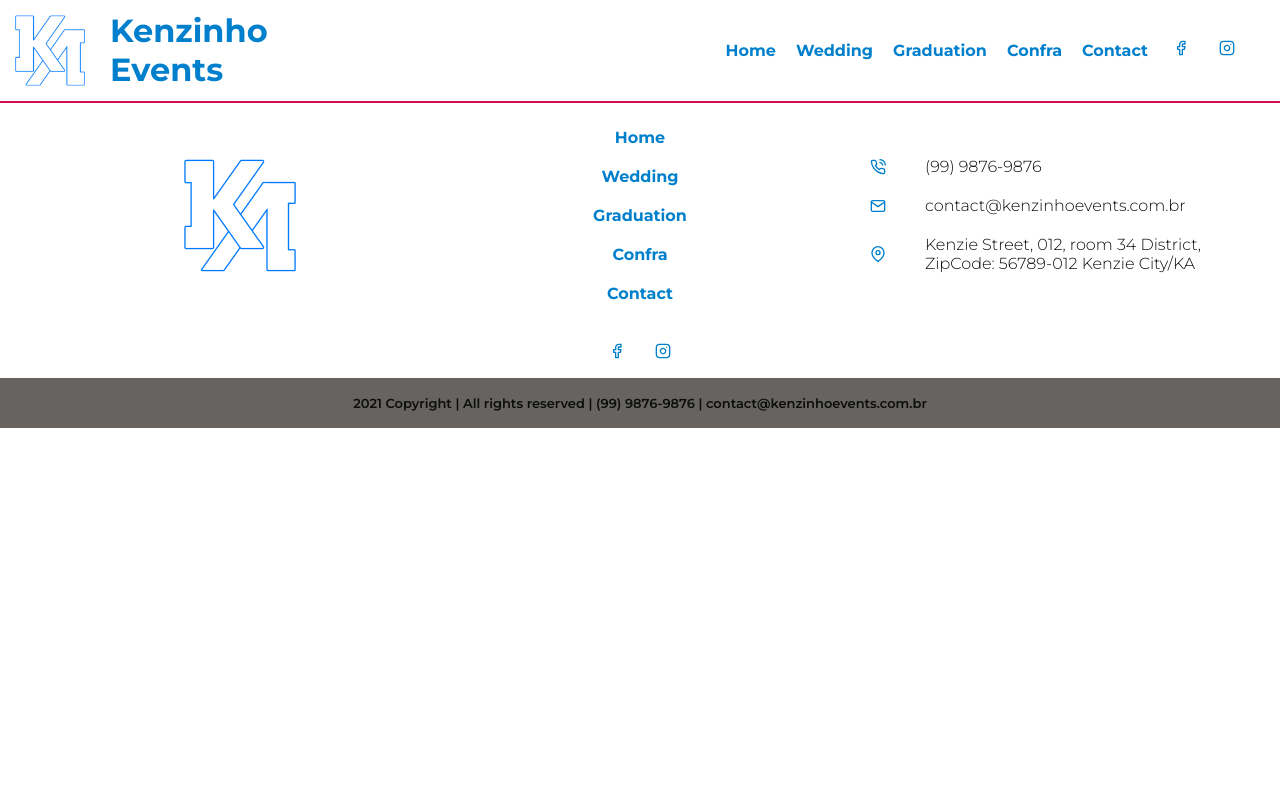
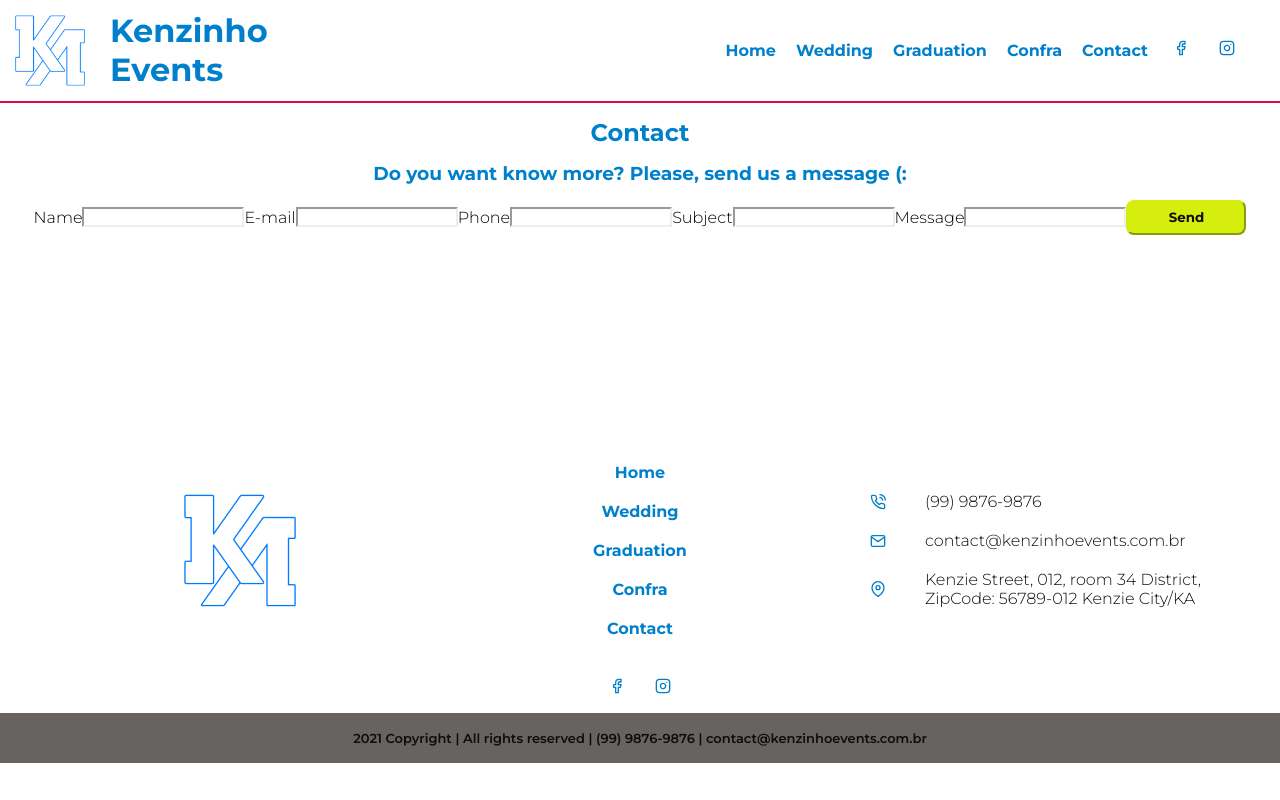
Before and after one commit to Kenzie-Academy-Brasil-Developers/react-entrega-s3-administracao-de-eventos-miaaferrari, a React (Create React App) app: page /contact in a window 1280 px wide. Built offline with nearby package versions, Linux system fonts and the light colour scheme.

Commit message:
code on contact component done

```diff
--- a/src/App.js
+++ b/src/App.js
@@ -2,12 +2,25 @@ import { Routes } from './routes';
 import { GlobalStyle } from './style/globalStyles';
 import { Header } from './components/Header';
 import { Footer } from './components/Footer';
+import { ToastContainer } from 'react-toastify';
+import 'react-toastify/dist/ReactToastify.css';
 
 
 function App() {
   return (
     <div>
       <GlobalStyle />
+      <ToastContainer
+        position="top-right"
+        autoClose={5000}
+        hideProgressBar={false}
+        newestOnTop={false}
+        closeOnClick
+        rtl={false}
+        pauseOnFocusLoss
+        draggable
+        pauseOnHover
+        />
       <Header />
       <Routes />
       <Footer />
--- a/src/components/Contact/index.js
+++ b/src/components/Contact/index.js
@@ -1,9 +1,75 @@
+import { Button } from '../Button/index';
+import { useForm } from 'react-hook-form';
+import * as yup from 'yup';
+import { yupResolver } from '@hookform/resolvers/yup';
+import { toast } from 'react-toastify';
+import { Container } from './style';
 
-export const Contact = () => {
+export const ContactComponent = () => {
+
+    const schema = yup.object().shape({
+        name: yup.string().required('Required entry'),
+        email: yup.string().email('Invalid E-mail').required('Required entry'),
+        phone: yup.string().required('Required entry'),
+        subject: yup.string().required('Required entry'),
+        message: yup.string().required('Required entry'),
+
+    })
+
+    const {
+        register,
+        handleSubmit,
+        formState: {errors}
+    } = useForm({
+        resolver: yupResolver(schema)
+    });
+
+    const onSubmitFunction = (data) => {
+        console.log(data)
+        toast.success('Message sent!');
+    }
 
     return (
-        <div>
-            Contact
-        </div>
+        <Container>
+            <h1>Contact</h1>
+            <h3>Do you want know more? Please, send us a message (:</h3>
+            <form onSubmit={handleSubmit(onSubmitFunction)}>
+                <label for='name'>Name</label>
+                <input
+                    type='text'
+                    name='name'
+                    {...register('name')}
+                    error={errors.name?.message}/>
+
+                <label for='email'>E-mail</label>
+                <input
+                    type='email'
+                    name='email'
+                    {...register('email')}
+                    error={errors.email?.message}/>
+
+                <label for='phone'>Phone</label>
+                <input
+                    type='text'
+                    name='phone'
+                    {...register('phone')}
+                    error={errors.phone?.message}/>
+
+                <label for='subject'>Subject</label>
+                <input
+                    type='text'
+                    name='subject'
+                    {...register('subject')}
+                    error={errors.subject?.message}/>
+
+                <label for='message'>Message</label>
+                <input
+                    type='text'
+                    name='message'
+                    {...register('message')}
+                    error={errors.message?.message}/>
+                <Button type='submit'>Send</Button>
+            </form>
+        </Container>
     )
 }
--- a/src/components/Contact/style.js
+++ b/src/components/Contact/style.js
@@ -1 +1,15 @@
 import styled from "styled-components";
+
+export const Container = styled.section`
+    text-align: center;
+    height: 40vh;
+
+    h1 {
+        margin: 15px;
+    }
+
+    h3 {
+        margin: 15px;
+    }
+
+`;
--- a/src/components/Footer/index.js
+++ b/src/components/Footer/index.js
@@ -12,11 +12,11 @@ export const Footer = () => {
                     <img src={logo} alt='Kenzinho logo'></img>
                 </div>
                 <div>
-                    <Link>Home</Link>
-                    <Link>Wedding</Link>
-                    <Link>Graduation</Link>
-                    <Link>Confra</Link>
-                    <Link>Contact</Link>
+                    <Link to='/'>Home</Link>
+                    <Link to='/wedding'>Wedding</Link>
+                    <Link to='/graduation'>Graduation</Link>
+                    <Link to='/confraternization'>Confra</Link>
+                    <Link to='/contact'>Contact</Link>
                 </div>
                 <div>
                     <div><FiPhoneCall /><p>(99) 9876-9876</p></div>
--- a/src/components/Footer/style.js
+++ b/src/components/Footer/style.js
@@ -3,6 +3,7 @@ import styled from "styled-components";
 export const Container = styled.footer`
     display: flex;
     flex-direction: column;
+    width: 100%;
 
     section {
         display: flex;
--- a/src/components/Header/index.js
+++ b/src/components/Header/index.js
@@ -16,7 +16,7 @@ export const Header = () => {
                 <Link to='/wedding'>Wedding</Link>
                 <Link to='/graduation'>Graduation</Link>
                 <Link to='/confraternization'>Confra</Link>
-                <Link to='#'>Contact</Link>
+                <Link to='/contact'>Contact</Link>
                 <Link><FiFacebook /></Link>
                 <Link><FiInstagram /></Link>
             </Menu>
--- /dev/null
+++ b/src/pages/Contact/index.jsx
@@ -0,0 +1,10 @@
+import { ContactComponent } from "../../components/Contact"
+
+export const Contact = () => {
+
+    return (
+        <div>
+            <ContactComponent />
+        </div>
+    )
+}
--- a/src/routes/index.jsx
+++ b/src/routes/index.jsx
@@ -3,6 +3,7 @@ import { Confraternization } from "../pages/Confraternization";
 import { Home } from '../pages/Home';
 import { Graduation } from "../pages/Graduation";
 import { Wedding } from '../pages/Wedding';
+import { Contact } from "../pages/Contact";
 
 
 export const Routes = () => {
@@ -21,6 +22,9 @@ export const Routes = () => {
             <Route exact path='/wedding'>
                 <Wedding />
             </Route>
+            <Route exact path='/contact'>
+                <Contact />
+            </Route>
         </Switch>
     )
 }
```
Also changed, not shown: src/pages/Contact/style.js (added).
